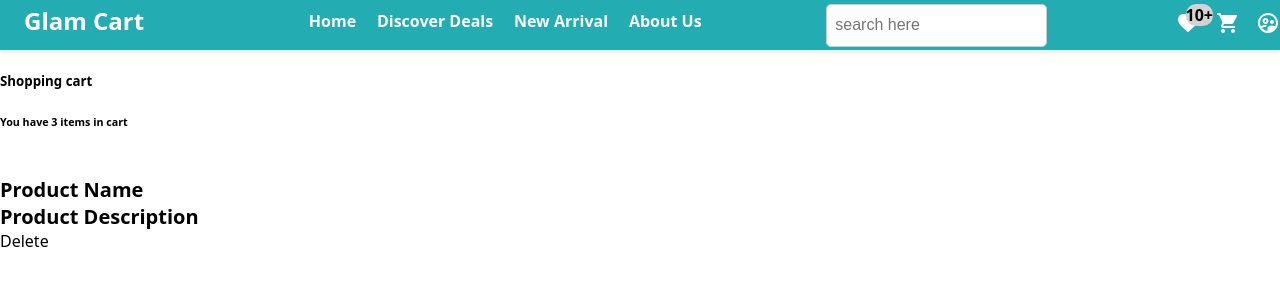
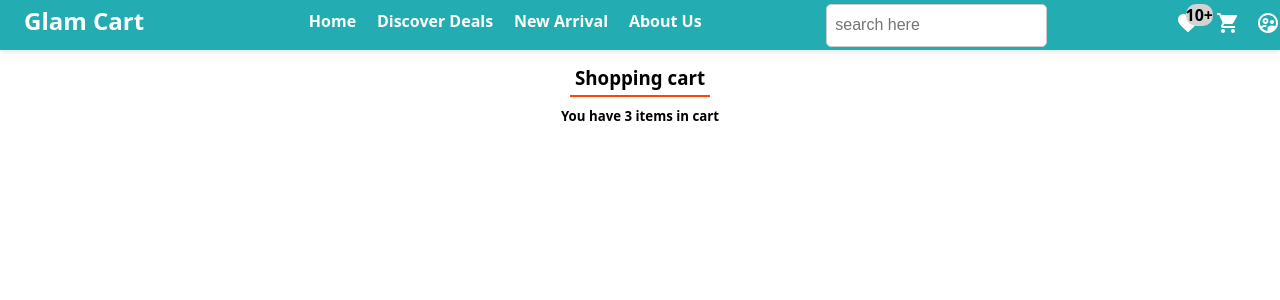
Before and after one commit to akashjadhav09/GlamCart, a React (Vite) app: page /cart-page in a window 1280 px wide. Shown: the top 300 px of the page. Built offline with nearby package versions, Linux system fonts and the light colour scheme.

Commit message:
Done with cart page design and logic.

```diff
--- a/src/context/ProductData.jsx
+++ b/src/context/ProductData.jsx
@@ -13,8 +13,17 @@ export const ProductProvider = ({ children }) => {
     setCartProducts((prevCart) => [...prevCart, product]);
   };
 
+  const removeFromCart = (productId) => {
+    setCartProducts((prevCart) => prevCart.filter((item) => item.id !== productId));
+  };
+
   return (
-    <ProductContext.Provider value={{ productDetails, selectedProduct, setSelectedProduct, cartProducts, addToCart }}>
+    <ProductContext.Provider value={{ productDetails,
+    selectedProduct,
+    setSelectedProduct,
+    cartProducts,
+    addToCart,
+    removeFromCart }}>
       {children}
     </ProductContext.Provider>
   );
--- a/src/navigation/NavigationPages/Pages/Css/ProductCartPage.css
+++ b/src/navigation/NavigationPages/Pages/Css/ProductCartPage.css
@@ -0,0 +1,80 @@
+
+.product-cart__inner {
+    display: flex;
+    align-items: center;
+    justify-content: space-between;
+    padding: 12px 16px;
+    border: 1px solid #e0e0e0;
+    background-color: #fff;
+    border-radius: 8px;
+    margin: 20px;
+    gap: 16px;
+  }
+
+  .thumbnail-wrapper {
+    width: 80px;
+    height: 80px;
+    flex-shrink: 0;
+    border-radius: 8px;
+    overflow: hidden;
+    background: #f5f5f5;
+  }
+
+  .thumbnail-wrapper img {
+    width: 100%;
+    height: 100%;
+    object-fit: cover;
+  }
+
+  .cart-product-details {
+    flex: 1;
+    display: flex;
+    flex-direction: column;
+    justify-content: center;
+    overflow: hidden;
+  }
+
+  .product-title {
+    font-size: 16px;
+    font-weight: 600;
+    margin-bottom: 4px;
+    color: #333;
+  }
+
+  .product-description {
+    font-size: 13px;
+    color: #666;
+    /* white-space: nowrap;
+    overflow: hidden;
+    text-overflow: ellipsis; */
+  }
+
+  .product-delete-wrapper {
+    cursor: pointer;
+    padding: 8px;
+    color: #e53935;
+    transition: transform 0.2s ease;
+  }
+
+  .product-delete-wrapper:hover {
+    transform: scale(1.1);
+  }
+
+  .delete-icon {
+    font-size: 20px;
+  }
+
+  .cart-label-wrapper {
+    text-align: center;
+  }
+
+  .cart-label-wrapper h3 {
+    border-bottom: 2px solid orangered;
+    padding: 5px;
+    display: inline-block;
+    margin-block: 10px;
+  }
+
+  .cart-label-wrapper h5 {
+    margin: 0;
+  }
--- a/src/navigation/NavigationPages/Pages/ProductCartPage.jsx
+++ b/src/navigation/NavigationPages/Pages/ProductCartPage.jsx
@@ -1,32 +1,37 @@
 import { React, useContext } from "react";
+import { AiFillDelete } from "react-icons/ai";
+
 
 import { ProductContext } from "../../../context/ProductData";
 import './Css/ProductCartPage.css';
 
 function CartPage (){
-    const { cartProducts } = useContext(ProductContext);
-    console.log("cartProducts ", cartProducts);
-
+    const { cartProducts, removeFromCart } = useContext(ProductContext);
 
     return(
         <div className="cart-page-wrapper__outer">
             <div className="cart-page-wrapper__inner">
                 <div className="cart-label-wrapper">
-                    <h5>Shopping cart</h5>
-                    <h6>You have 3 items in cart</h6>
+                    <h3>Shopping cart</h3>
+                    <h5>You have 3 items in cart</h5>
                 </div>
-                <div className="product-cart__inner">
-                    <div className="thumbnail-wrapper">
-                        <img src="" />
+                {cartProducts.map((product,index)=>{
+                    return(
+                    <div key={index} className="product-cart__inner">
+                        <div className="thumbnail-wrapper">
+                            <img src={product.thumbnail} />
+                        </div>
+                        <div className="cart-product-details">
+                            <div className="product-title">{product.title}</div>
+                            <div className="product-description">{product.description}</div>
+                        </div>
+                        <div className="product-delete-wrapper">
+                        <AiFillDelete onClick={()=> removeFromCart(product.id)}/>
+                        </div>
                     </div>
-                    <div className="product-desc">
-                        <div className="product-title">Product Name</div>
-                        <div className="product-title">Product Description</div>
-                    </div>
-                    <div className="product-delete-wrapper">
-                        <div>Delete</div>
-                    </div>
-                </div>
+                    )
+                })}
+
             </div>
         </div>
     )
```
